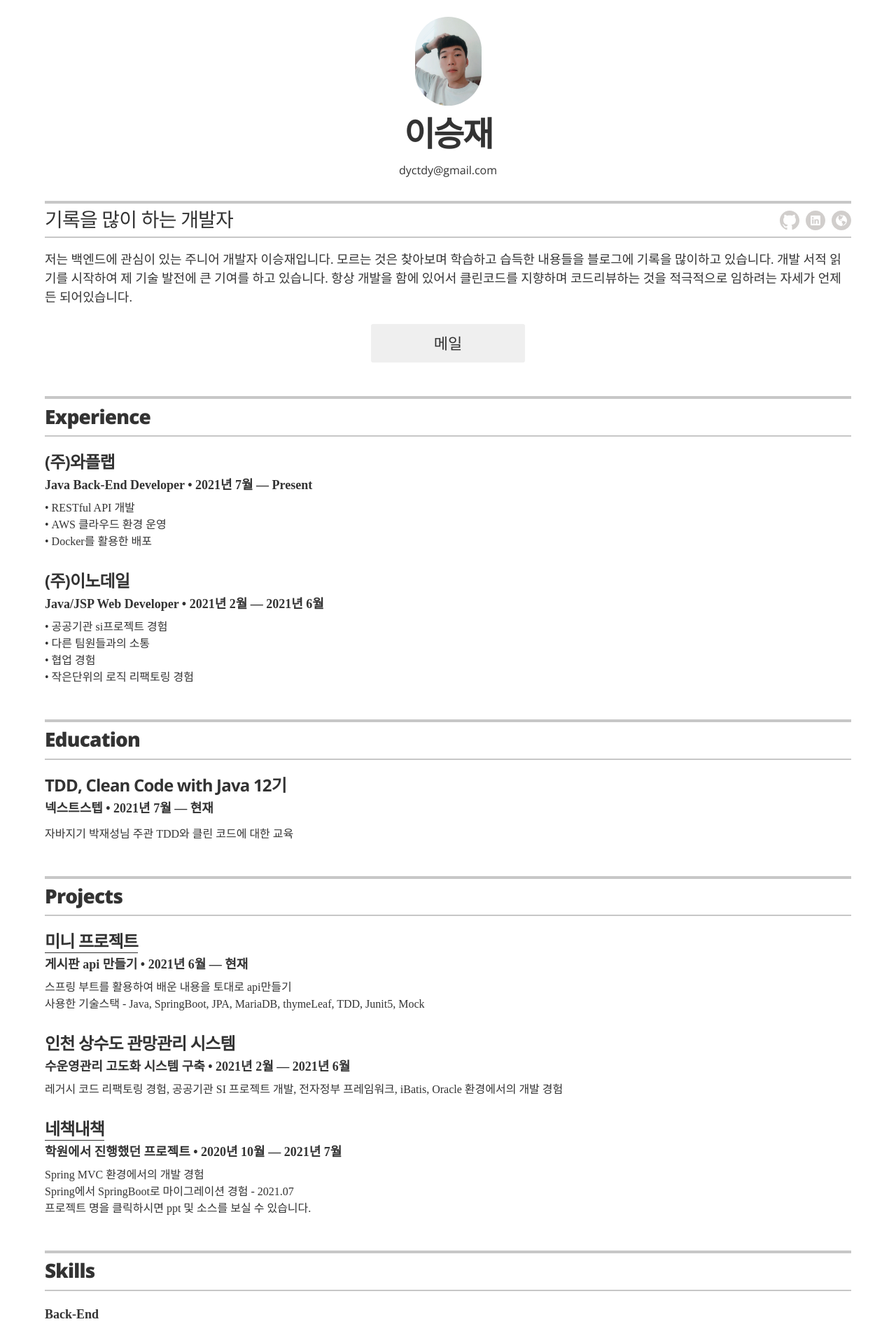
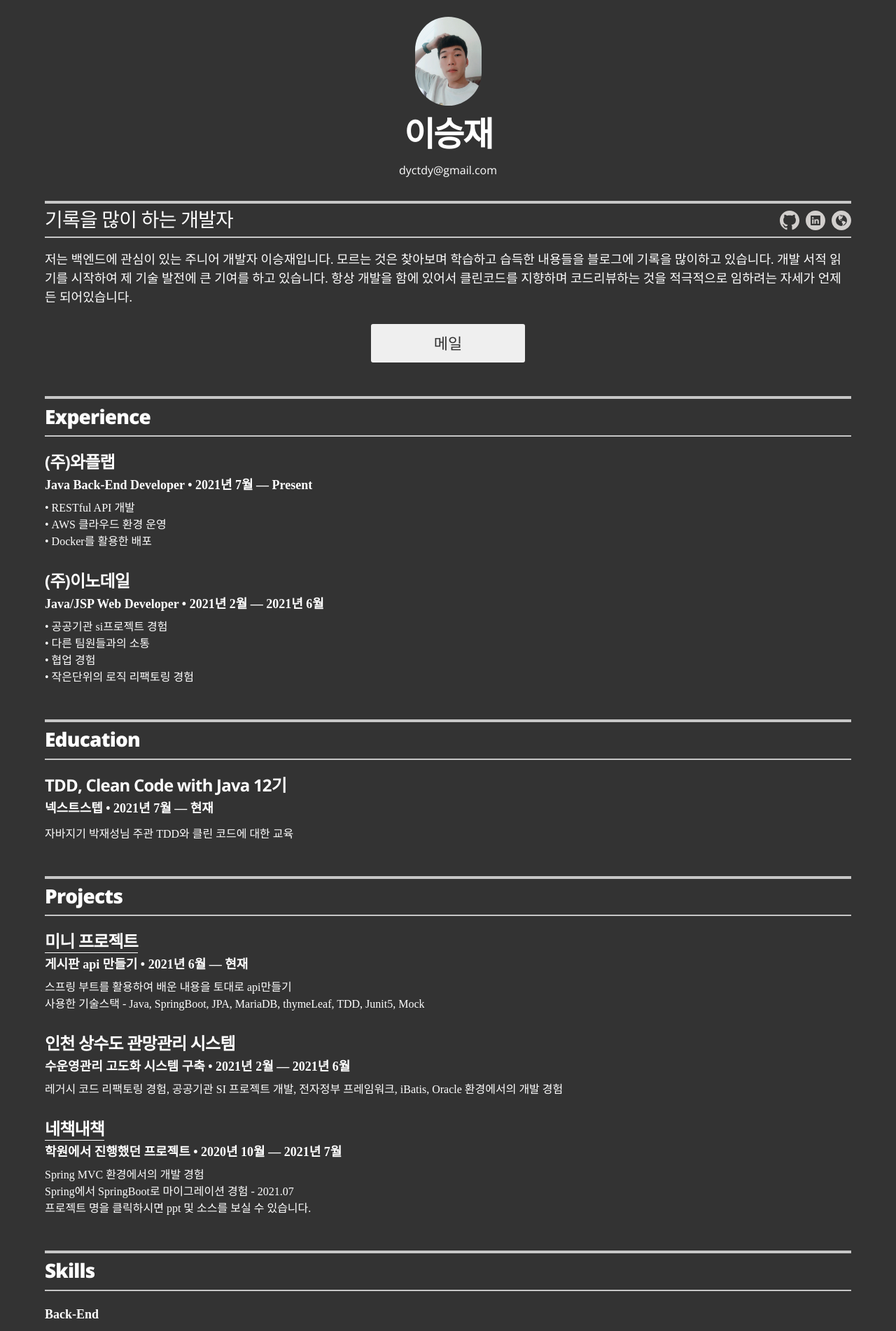
Before and after one commit to lsj8367/resume, a Jekyll site: the page built from index.html, in a window 1280 px wide. Shown: the top 1902 px of the page at 70% size. Built offline with Jekyll 4.4.1, drawn with Linux system fonts in a browser that asks for light colours.

Commit message:
fix: 색상 다크모드로 반전

```diff
--- a/_sass/_base.scss
+++ b/_sass/_base.scss
@@ -7,7 +7,7 @@
 }
 
 html {
-  background: $white;
+  background: $black;
 }
 
 body{
--- a/_sass/_resume.scss
+++ b/_sass/_resume.scss
@@ -160,7 +160,7 @@
   .resume-item-copy,
   .resume-item-list {
     a {
-      color: #333;
+      color: $white;
       text-decoration: none;
       border-bottom: 1px solid;
 
--- a/_sass/_variables.scss
+++ b/_sass/_variables.scss
@@ -9,7 +9,7 @@ $white:             #fff;
 $black:             #333;
 
 // Styles
-$text_color:        $black;
+$text_color:        $white;
 
 // Font stack
 $body-font: Helvetica, arial, nimbussansl, liberationsans, freesans, clean, sans-serif, "Segoe UI Emoji", "Segoe UI Symbol" !default;
```
